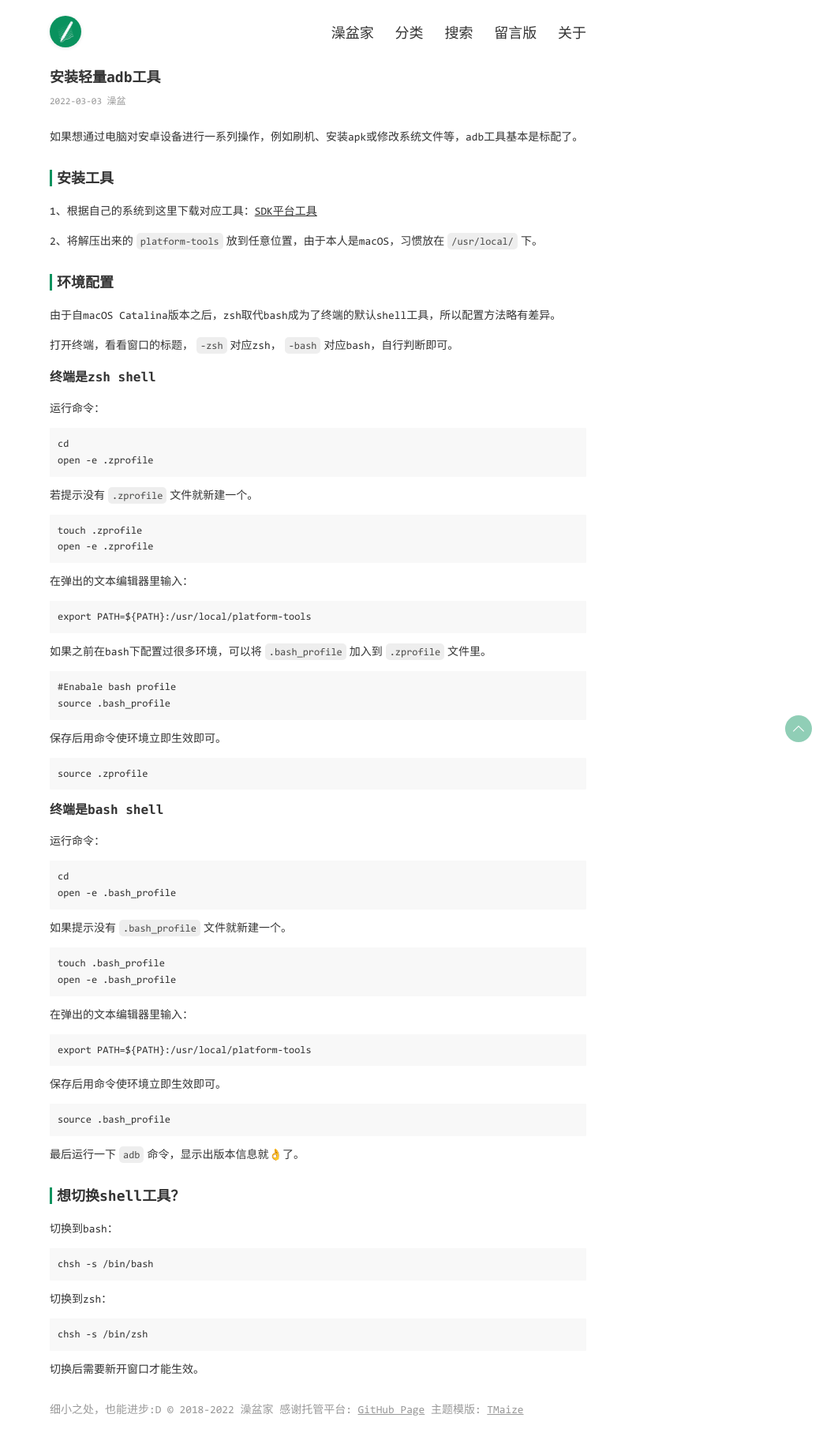
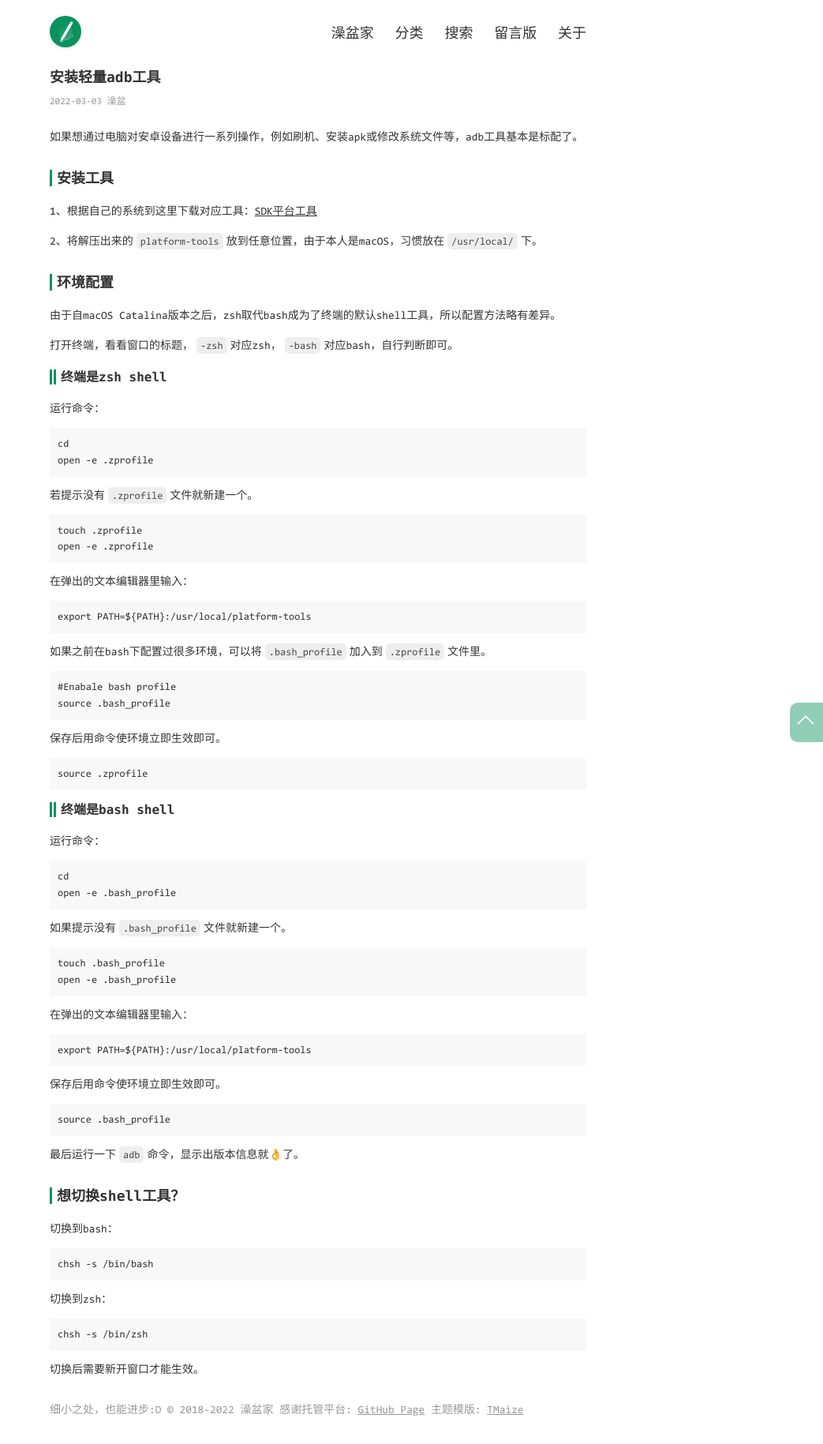
Before and after one commit to Zaopen/zaopen.github.io, a Jekyll site: the page built from _posts/2022-03-03-安装轻量adb工具.md, in a window 1280 px wide. Shown: the whole page at 79% size, without its empty margins (237-1280 px from the left). Built offline with Jekyll 4.4.1, drawn with Linux system fonts in a browser that asks for light colours.

Commit message:
update css

```diff
--- a/_includes/head.html
+++ b/_includes/head.html
@@ -5,15 +5,15 @@
   {% else %}
   <title>{{ page.title }}-{{ site.title }}</title>
   {% endif %}
-  <meta charset="utf-8" />
-  <meta http-equiv="content-language" content="zh-CN" />
-  <meta name="theme-color" content="#ffffff" />
-  <meta name="supported-color-schemes" content="light dark">
-  <meta name="renderer" content="webkit">
-  <meta http-equiv="X-UA-Compatible" content="IE=edge,chrome=1">
-  <meta name="viewport" content="width=device-width,initial-scale=1" />
-  <meta name="applicable-device" content="pc,mobile">
-  <meta name="author" content="{{ site.author }}" />
+  <meta charset="utf-8"/>
+  <meta http-equiv="content-language" content="zh-CN"/>
+  <meta name="theme-color" content="#ffffff"/>
+  <meta name="supported-color-schemes" content="light dark"/>
+  <meta name="renderer" content="webkit"/>
+  <meta http-equiv="X-UA-Compatible" content="IE=edge,chrome=1"/>
+  <meta name="viewport" content="width=device-width, initial-scale=1.0, maximum-scale=1.0, user-scalable=no"/>
+  <meta name="applicable-device" content="pc,mobile"/>
+  <meta name="author" content="{{ site.author }}"/>
   {% if page.categories %}
   <meta name="description" content="{{ page.title }}"/>
   <meta name="keywords" content="{{ site.author }}{% for category in page.categories %},{{ category }}{% endfor %}"/>
@@ -21,20 +21,20 @@
   <meta name="description" content="{{ site.description }}"/>
   <meta name="keywords" content="{{ site.keywords }}"/>
   {% endif %}
-  <link rel="icon" href="{{site.baseurl}}/static/img/favicon.ico" />
-  <link rel="apple-touch-icon" href="{{site.baseurl}}/static/img/logo.png" />
-  <link rel="stylesheet" href="{{site.baseurl}}/static/css/common.css?t={{buildAt}}">
-  <link rel="stylesheet" href="{{site.baseurl}}/static/css/theme-dark.css?t={{buildAt}}">
+  <link rel="icon" href="{{site.baseurl}}/static/img/favicon.ico"/>
+  <link rel="apple-touch-icon" href="{{site.baseurl}}/static/img/logo.png"/>
+  <link rel="stylesheet" href="{{site.baseurl}}/static/css/common.css?t={{buildAt}}"/>
+  <link rel="stylesheet" href="{{site.baseurl}}/static/css/theme-dark.css?t={{buildAt}}"/>
   {% if page.layout == "mypost" %}
-  <link rel="stylesheet" href="{{site.baseurl}}/static/css/post.css?t={{buildAt}}">
-  <link rel="stylesheet" href="{{site.baseurl}}/static/css/code-dark.css?t={{buildAt}}">
-  <link rel="stylesheet" href="{{site.baseurl}}/static/css/code-light.css?t={{buildAt}}">
+  <link rel="stylesheet" href="{{site.baseurl}}/static/css/post.css?t={{buildAt}}"/>
+  <link rel="stylesheet" href="{{site.baseurl}}/static/css/code-dark.css?t={{buildAt}}"/>
+  <link rel="stylesheet" href="{{site.baseurl}}/static/css/code-light.css?t={{buildAt}}"/>
   {% endif %}
   {% if page.layout == "page" %}
-  <link rel="stylesheet" href="{{site.baseurl}}/static/css/page.css?t={{buildAt}}">
+  <link rel="stylesheet" href="{{site.baseurl}}/static/css/page.css?t={{buildAt}}"/>
   {% endif %}
-  <link rel="prefetch" href="{{site.baseurl}}/static/xml/search.xml?t={{ buildAt }}">
-  <link rel="prefetch" href="{{site.baseurl}}/static/js/search.js?t={{ buildAt }}">
+  <link rel="prefetch" href="{{site.baseurl}}/static/xml/search.xml?t={{ buildAt }}"/>
+  <link rel="prefetch" href="{{site.baseurl}}/static/js/search.js?t={{ buildAt }}"/>
   <script>
     window.blog = {
       baseurl:"{{site.baseurl}}",
--- a/pages/search.html
+++ b/pages/search.html
@@ -6,7 +6,7 @@
 <div class="page page-search">
   <input id="search-input" type="text" placeholder="揾咩？"></input>
   <h1>
-    <span>搜索结果</span>
+    <!-- <span>搜索结果</span> -->
     <img src="{{site.baseurl}}/static/img/loading.svg">
   </h1>
   <ul class="list-search">
--- a/static/css/common.css
+++ b/static/css/common.css
@@ -144,12 +144,12 @@
 #to-top {
   position: fixed;
   z-index: 99;
-  right: 14px;
+  right: -8px;
   bottom: 180px;
-  width: 34px;
-  height: 34px;
+  width: 50px;
+  height: 50px;
   cursor: pointer;
-  border-radius: 50%;
+  border-radius: 20%;
   background-color: #09925E;
   opacity: 0.45;
   overflow: hidden;
@@ -163,8 +163,8 @@
   width: 30%;
   height: 30%;
   position: absolute;
-  left: 50%;
-  top: 15px;
+  left: 40%;
+  top: 19px;
   transform: translateX(-50%) rotate(45deg);
 }
 #to-top > span:first-child {
--- a/static/css/post.css
+++ b/static/css/post.css
@@ -30,6 +30,11 @@
   content: '';
   padding-right: 6px;
   border-left: solid #09925E;
+}
+.page-post .post h3::before {
+  content: '';
+  padding-right: 6px;
+  border-left: 8px double #09925E;
 }
 .page-post h3,
 .page-post h4,
```
Also changed, not shown: static/css/page.css (+4 -4 lines), static/img/loading.svg.
